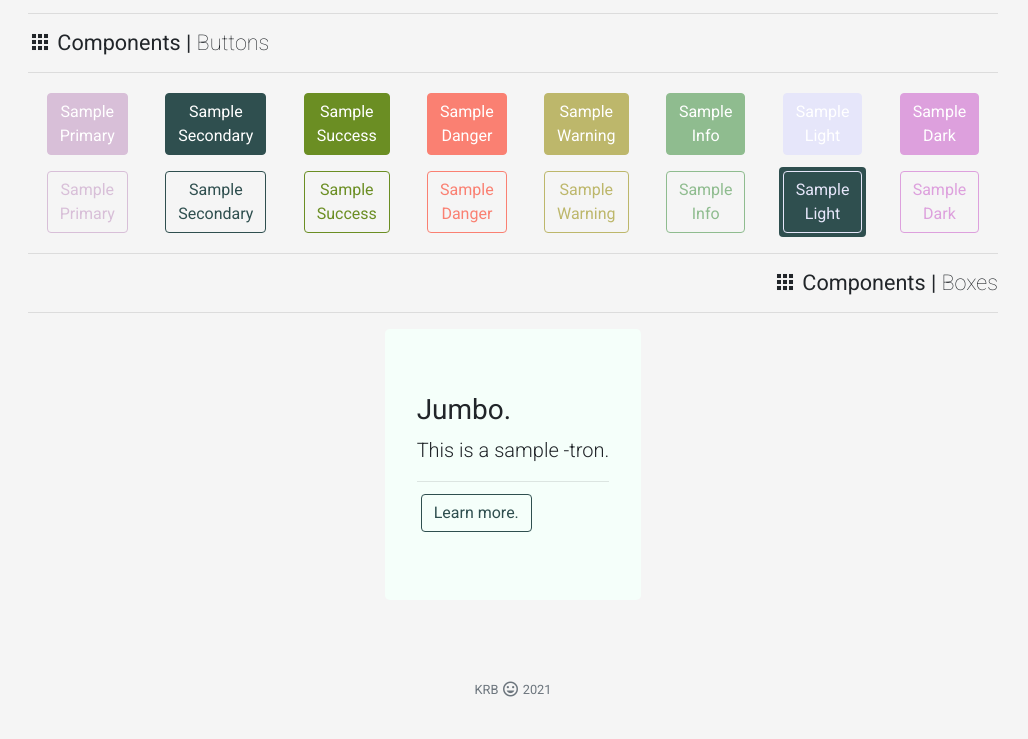
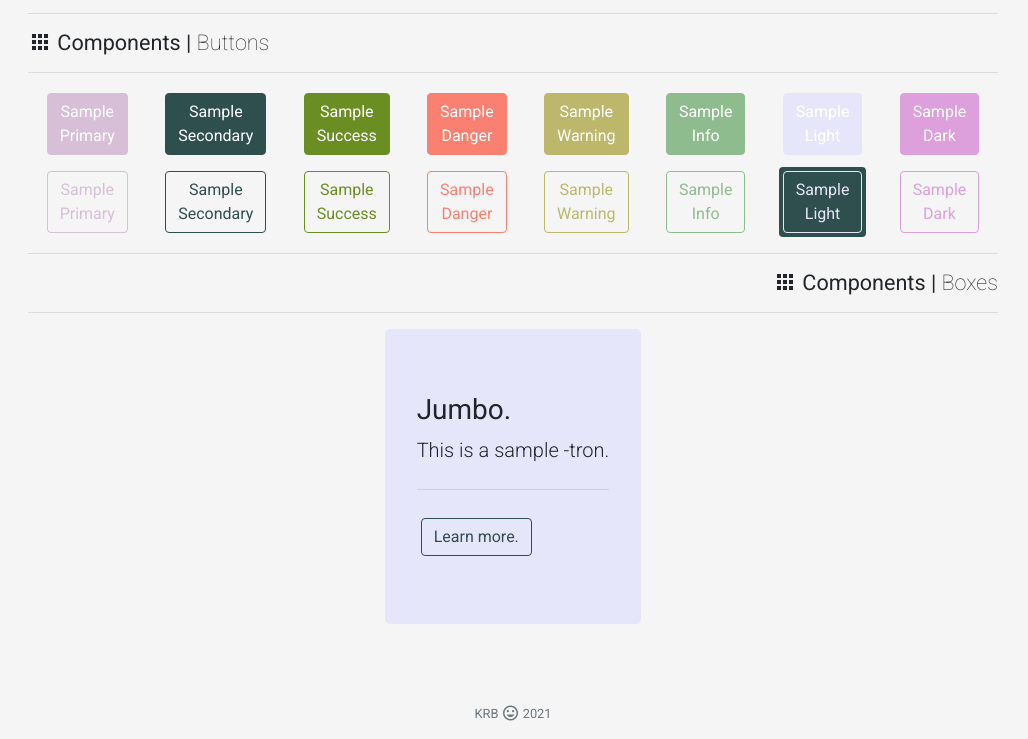
Before and after one commit to katsign/sass, a website: page index.html in a window 1280 px wide. Shown: the part 547-1286 px from the top of the page, without its empty margins (127-1155 px from the left). Before the commit the page ends 1262 px from the top, so only its background shows below. Drawn offline with Linux system fonts and the light colour scheme.

Commit message:
styling jumbotron

```diff
--- a/index.html
+++ b/index.html
@@ -149,7 +149,7 @@
         <div class="jumbotron">
           <h3>Jumbo.</h3>
           <p class="lead">This is a sample -tron.</p>
-          <hr class="my-2">
+          <hr class="my-4">
           <a class="btn btn-outline-secondary" href="#" role="button">Learn more.</a>
         </div>
         </div>
--- a/style.scss
+++ b/style.scss
@@ -34,7 +34,7 @@ $display4-weight: 100;
 $mark-bg: lavender;
 $code-color: plum;
 
-$jumbotron-bg: mintcream;
+$jumbotron-bg: lavender;
 
 @import 'node_modules/bootstrap/scss/bootstrap';
 
```
Also changed, not shown: style.css.
